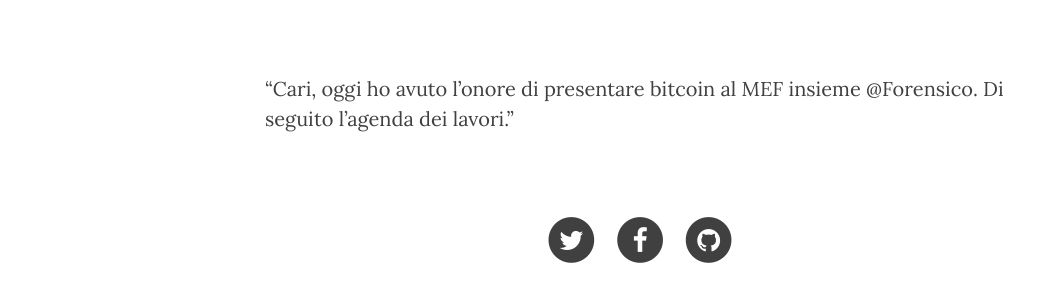
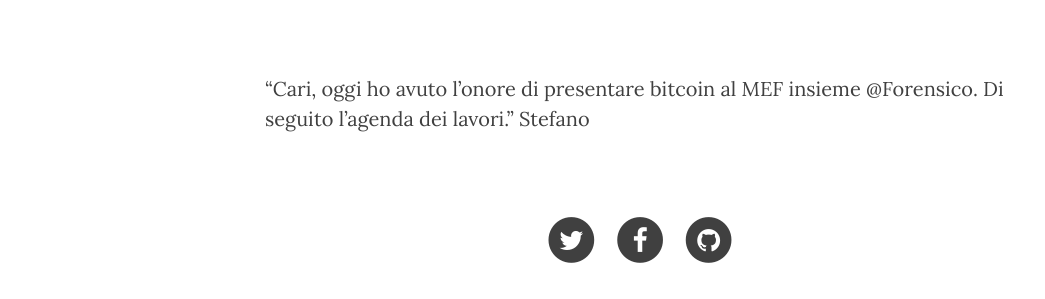
Before and after one commit to assobit/assobit.github.io, a Jekyll site: the page built from _posts/2015-12-17-Stefano-Capaccioli-e-Paolo-Dal-Checco-presentano-il-Bitcoin-al-GIPAF.md, in a window 1280 px wide. Shown: the part 780-1079 px from the top of the page, without its empty margins (0-1045 px from the left). Built offline with Jekyll 4.4.1, drawn with Linux system fonts in a browser that asks for light colours; nearby versions of some CDN libraries; library files that are not in the unit come from our copies; part of the change alters nothing that is shown.

```diff
--- a/_config.yml
+++ b/_config.yml
@@ -2,9 +2,7 @@
 title: AssoB.it
 email: your-email@domain.com
 description: > # this means to ignore newlines until "baseurl:"
-  Write an awesome description for your new site here. You can edit this
-  line in _config.yml. It will appear in your document head meta (for
-  Google search results) and in your feed.xml site description.
+  Sito dell'Associazione AssoB.it.
 baseurl: "" # the subpath of your site, e.g. /blog/
 url: "http://assobit.github.io/" # the base hostname & protocol for your site
 author: "AssoB.it"
--- a/_posts/2015-12-17-Stefano-Capaccioli-e-Paolo-Dal-Checco-presentano-il-Bitcoin-al-GIPAF.md
+++ b/_posts/2015-12-17-Stefano-Capaccioli-e-Paolo-Dal-Checco-presentano-il-Bitcoin-al-GIPAF.md
@@ -7,3 +7,4 @@ ruolo: Membri AssoB.it attivi nel campo della lotta alle frodi informatiche
 ---
 
 "Cari, oggi ho avuto l'onore di presentare bitcoin al MEF insieme @Forensico. Di seguito l'agenda dei lavori."
+Stefano
```
